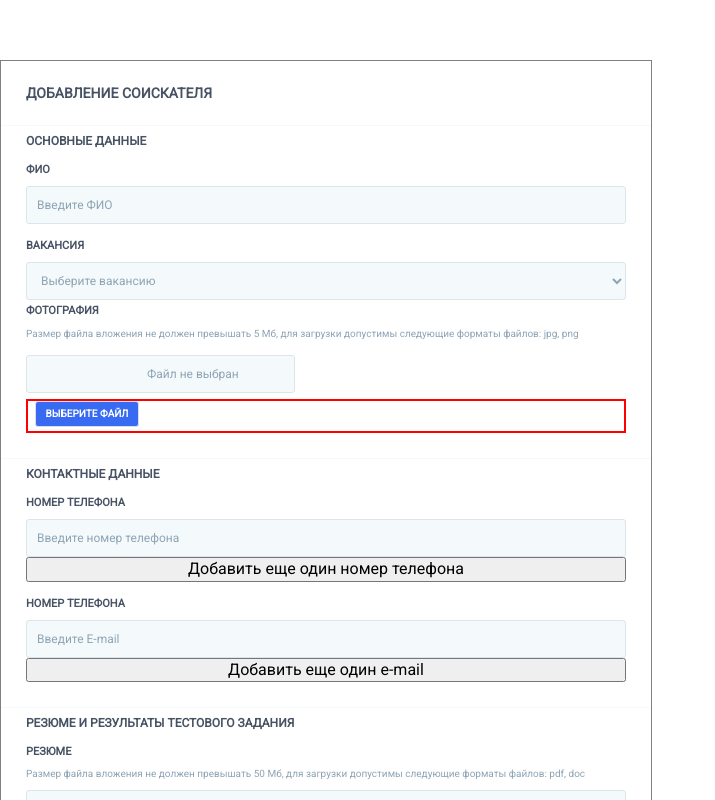
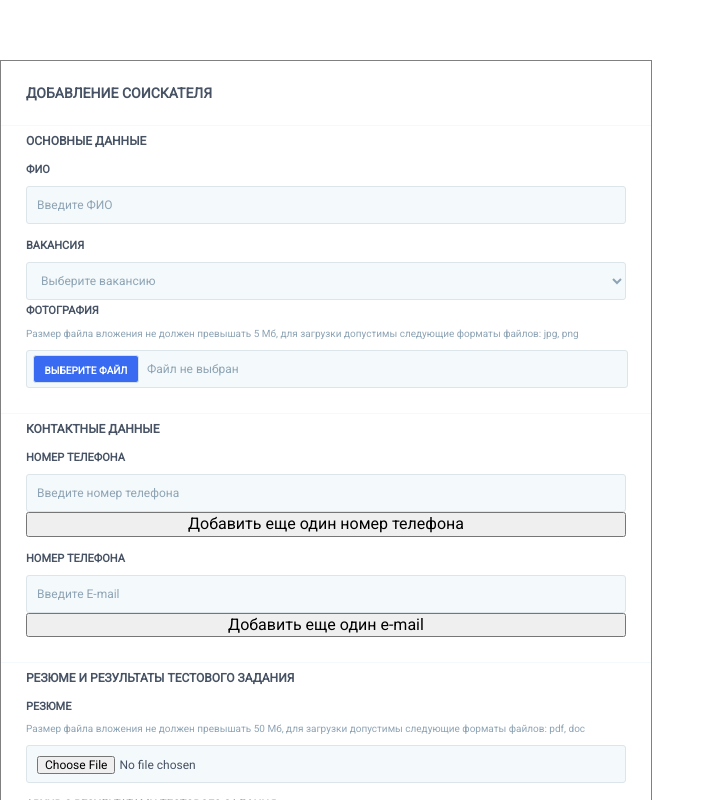
Before and after one commit to KaimNotark/bin-man-test, a Vue app: page / in a window 1280 px wide. Shown: the top 800 px of the page, without its empty margins (0-715 px from the left). Built offline with nearby package versions, Linux system fonts and the light colour scheme.

Commit message:
did styles for add-file input

```diff
--- a/src/components/InputLoadFile.vue
+++ b/src/components/InputLoadFile.vue
@@ -4,12 +4,20 @@
     <p
       class="form__rem"
     >Размер файла вложения не должен превышать 5 Мб, для загрузки допустимы следующие форматы файлов: jpg, png</p>
-      <input class="form__input-text" type="text" name="name" placeholder="Файл не выбран" disabled />
     <label class="form__label" for="file">
-      <button @click="addFilePhotoBtn()" class="form__input-btn" type="button">Выберите файл</button>
+      <p class="form__lable-text">Выберите файл</p>
+      <!-- <button @click="addFilePhotoBtn()" class="form__input-btn" type="button">Выберите файл</button> -->
 
-      <input class="form__input-file" type="file" id="file" name="file" autocomplete="off" accept=".jpg .png" />
+      <input
+        class="form__input-file"
+        type="file"
+        id="file"
+        name="file"
+        autocomplete="off"
+        accept=".jpg .png"
+      />
     </label>
+    <input class="form__input-text" type="text" name="name" placeholder="Файл не выбран" disabled />
 
     <!-- Alex
     <label
@@ -69,9 +77,9 @@ export default {
 
     addFilePhotoBtn() {
       alert("button was pressed !" + this.file);
-      }
-                // console.log( "button was pressed !")
-      // this.file = this.$refs.file.files[0];
+    }
+    // console.log( "button was pressed !")
+    // this.file = this.$refs.file.files[0];
 
     // Alex
     // addSpecialization(specKeyword) {
@@ -144,28 +152,34 @@ $color-input-border: #dce5ea;
   text-transform: uppercase;
 }
 
-%text-input {
-  color: $color-text;
-  font-size: 12px;
-  font-weight: 400;
-  line-height: 12px;
-}
-
-%input {
-  height: 16px;
-  border: 1px solid $color-input-border;
-  background: $color-input-background;
-  border-radius: 3px;
-  padding: 10px 10px 10px 120px;
-}
-
 .form {
   &__label {
     display: flex;
-    flex-direction: column;
-    margin-top: 6px;
-    border: 2px solid red;
-    height: 30px;
+    position: absolute;
+    // flex-direction: column;
+    justify-content: center;
+
+    width: 104px;
+    height: 26px;
+    border: solid 1px #d4e2e7;
+
+    margin-top: 5px;
+    margin-left: 7px;
+    // z-index: 3;
+    cursor: pointer;
+
+    background: #386bf2;
+    border-radius: 3px;
+    color: #ffffff;
+    font-size: 10px;
+    font-weight: 700;
+    line-height: 10px;
+    text-transform: uppercase;
+    transition: background-color 0.1s ease, border-color 0.3s ease;
+  }
+  &__label:hover {
+    border-color: #1a56fa;
+    background-color: #4d7bf7;
   }
 
   &__span {
@@ -173,9 +187,16 @@ $color-input-border: #dce5ea;
   }
 
   &__input-text {
-    @extend %text-input;
-    @extend %input;
-    margin-top: 5px;
+    width: 470px;
+    color: $color-text;
+    font-size: 12px;
+    font-weight: 400;
+    line-height: 12px;
+    height: 16px;
+    border: 1px solid $color-input-border;
+    background: $color-input-background;
+    border-radius: 3px;
+    padding: 10px 10px 10px 120px;
   }
 
   &__input-text::-webkit-input-placeholder {
@@ -190,29 +211,6 @@ $color-input-border: #dce5ea;
     margin-top: 10px;
   }
 
-  &__input-btn {
-    width: 104px;
-    height: 26px;
-    border: solid 1px #d4e2e7;
-
-    margin-top: 0px;
-    margin-left: 7px;
-    z-index: 3;
-    cursor: pointer;
-
-    background: #386bf2;
-    border-radius: 3px;
-    color: #ffffff;
-    font-size: 10px;
-    font-weight: 700;
-    line-height: 10px;
-    text-transform: uppercase;
-    transition: background-color 0.1s ease, border-color 0.3s ease;
-  }
-  &__input-btn:hover {
-    border-color: #1a56fa;
-    background-color: #4d7bf7;
-  }
   &__input-file {
     width: 0.1px;
     height: 0.1px;
```
